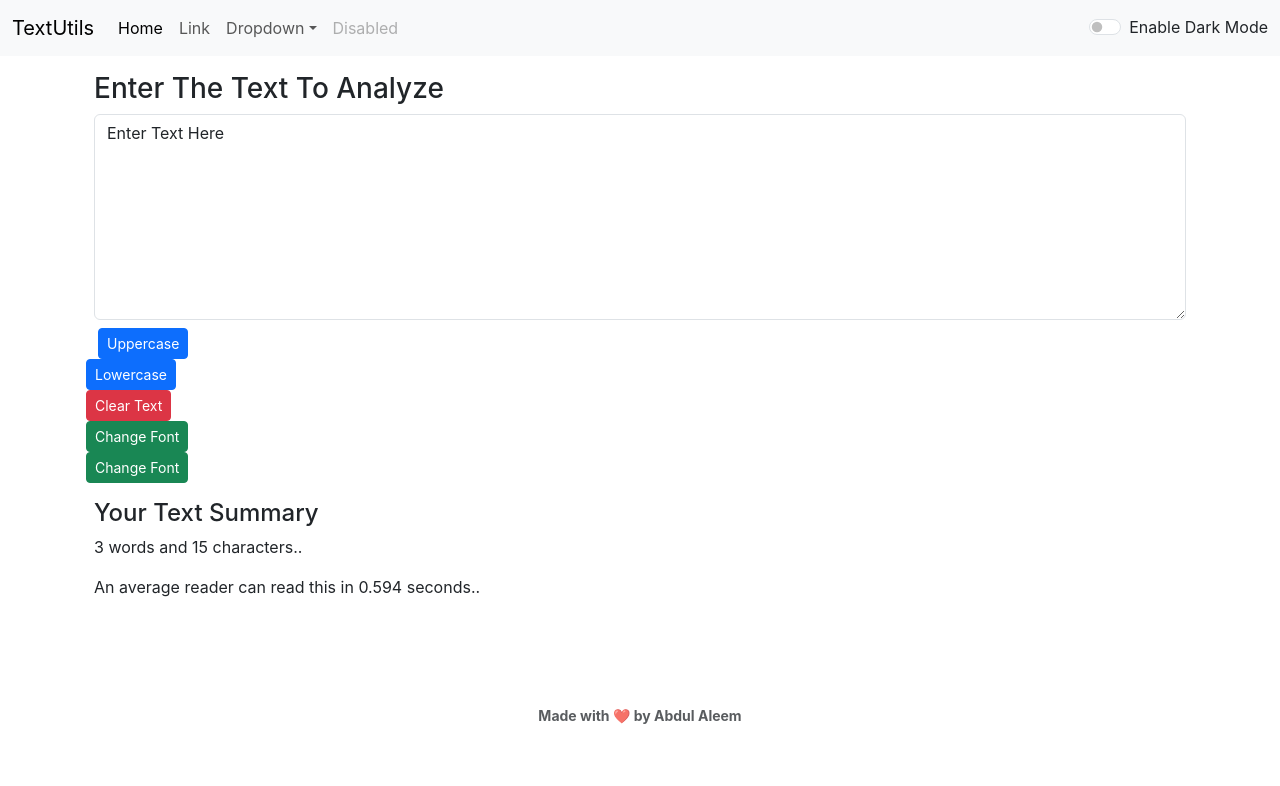
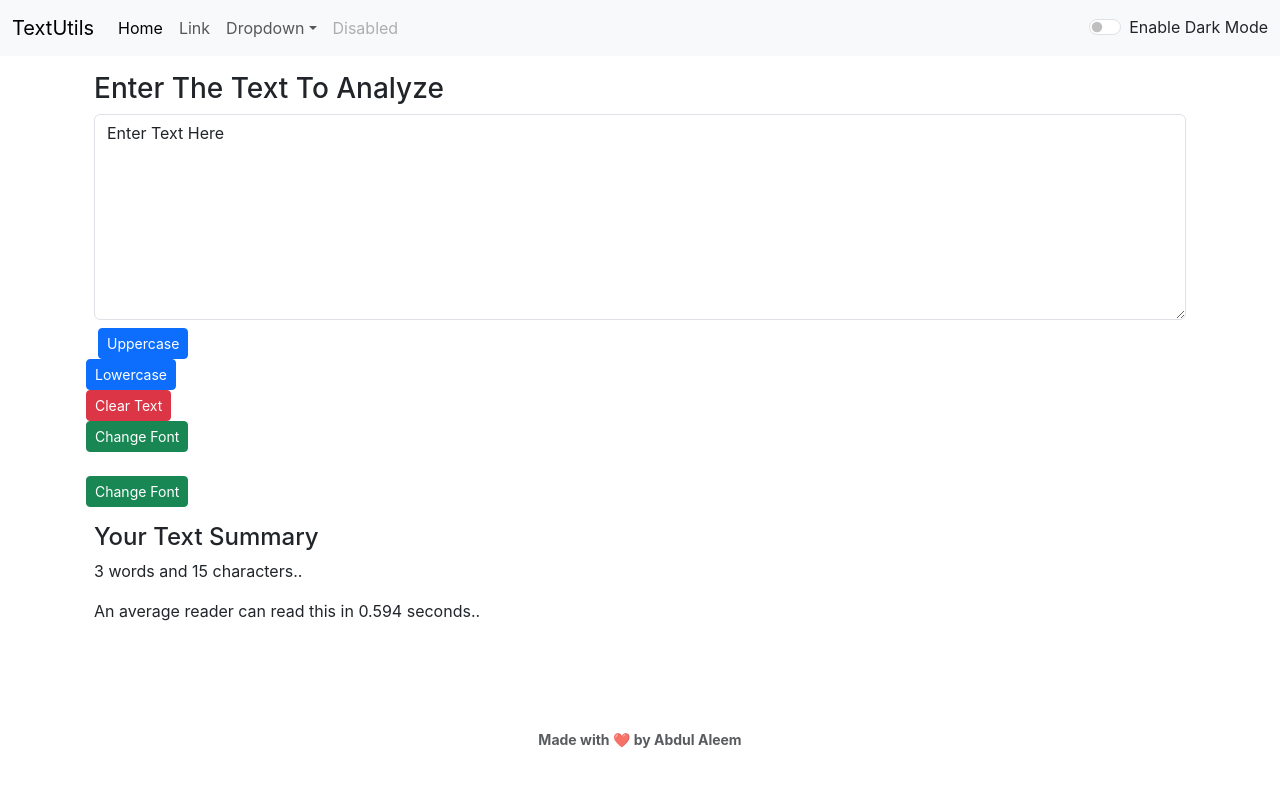
Before and after one commit to 0328-abdul/first_project, a React (Create React App) app: page / in a window 1280 px wide. Shown: the top 786 px of the page. Built offline with nearby package versions, Linux system fonts and the light colour scheme.

Commit message:
minor changes

```diff
--- a/src/components/TextForm.js
+++ b/src/components/TextForm.js
@@ -45,7 +45,7 @@ export default function TextForm(props) {
             <div>
                 <button className='btn btn-sm btn-success mx-1' onClick={handleFont}>Change Font</button>
             </div>
-            <div>
+            <div className='mt-4'>
                 <button className='btn btn-sm btn-success mx-1' onClick={handleFont}>Change Font</button>
             </div>
             <div className="container my-3">
```
